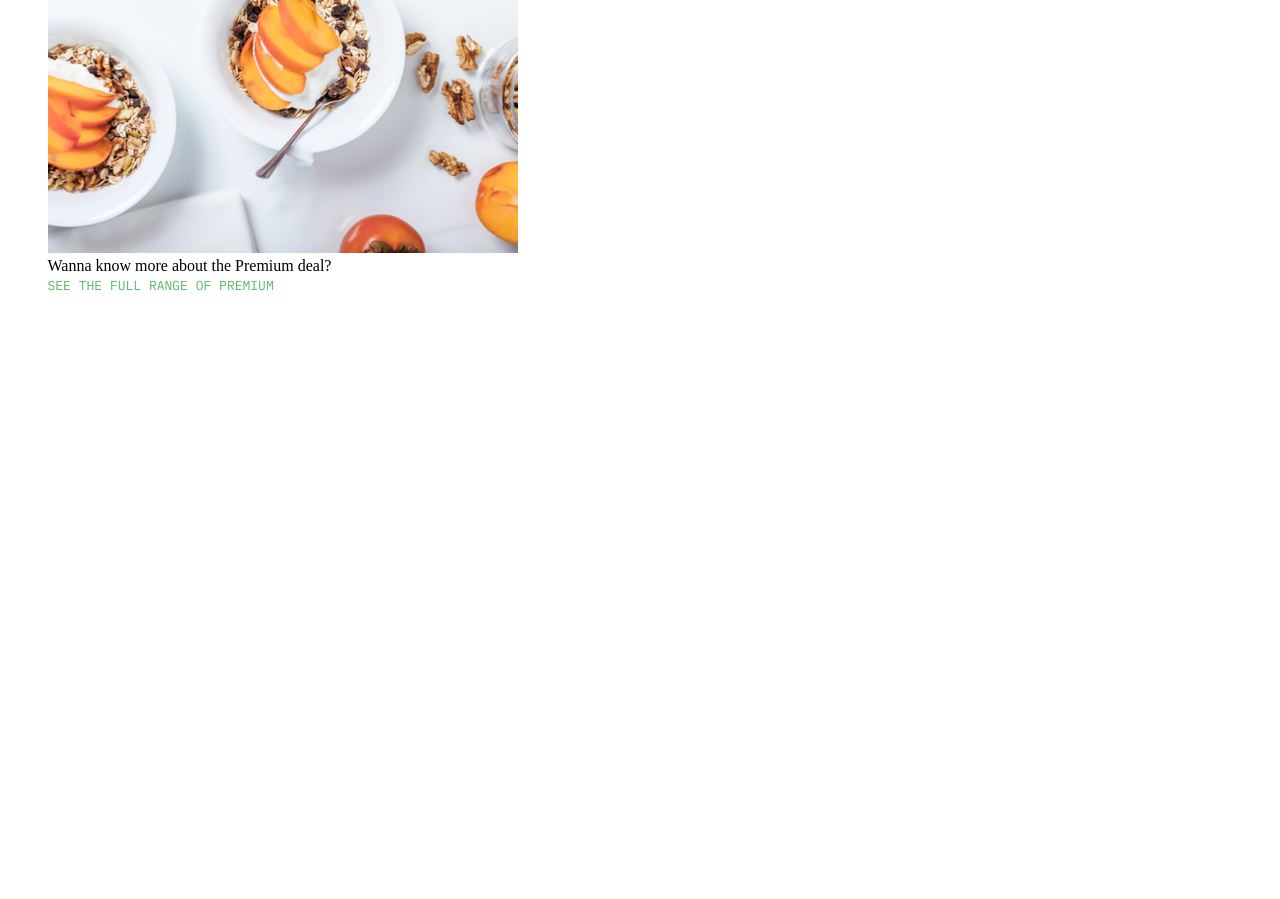
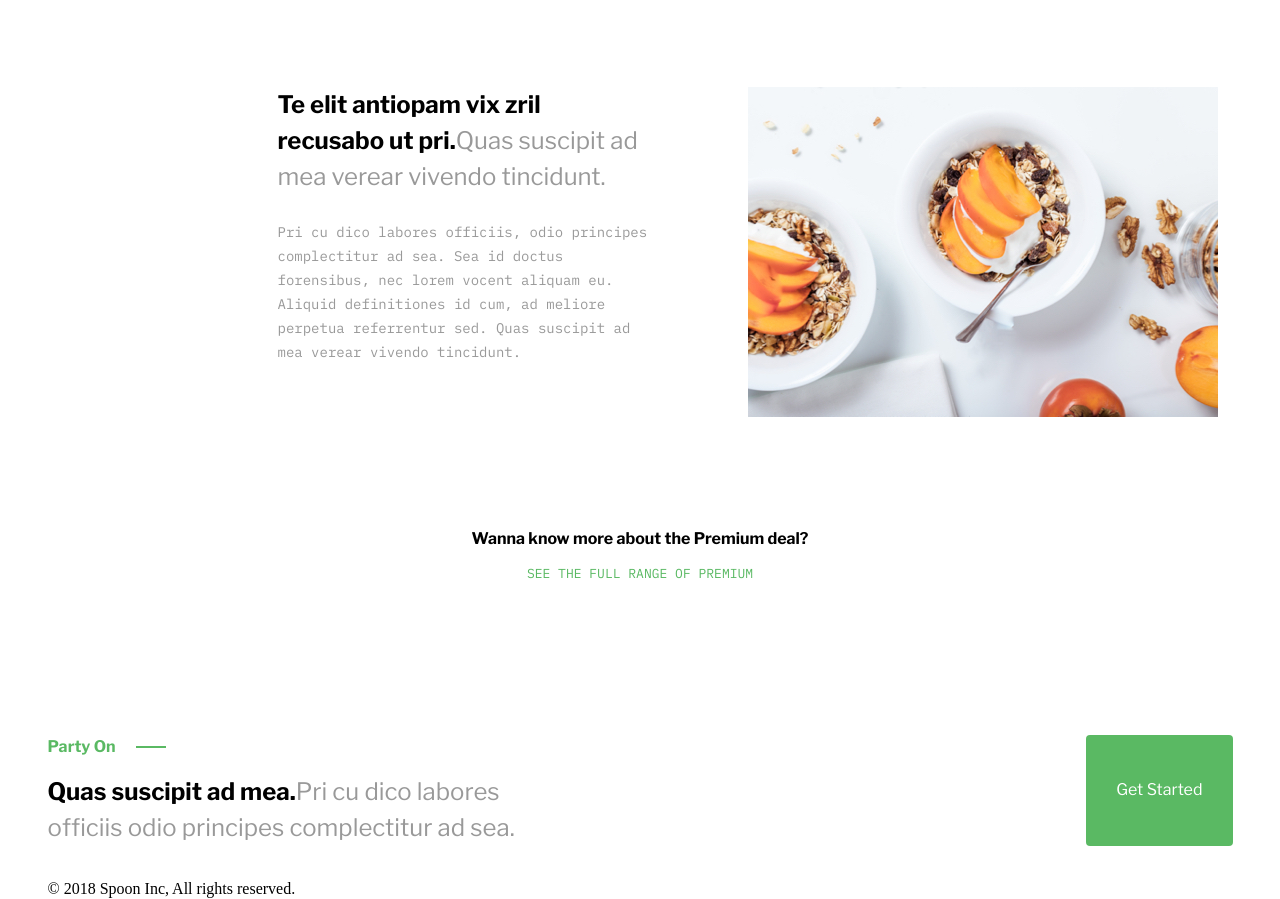
Before and after one commit to Arseniy207/Spoon, a plain HTML site: page index.html in a window 1280 px wide. Shown: the part 2421-3320 px from the top of the page. Before the commit the page ends 2718 px from the top, so only its background shows below. Drawn offline with nearby package versions, Linux system fonts and the light colour scheme.

Commit message:
Add files via upload

```diff
--- a/css/sections/main.css
+++ b/css/sections/main.css
@@ -3,4 +3,5 @@
 @import url(normalize.css);
 @import url(server.css);
 @import url(advert.css);
-@import url(offers.css)
+@import url(offers.css);
+@import url(party.css)
--- a/css/sections/offers.css
+++ b/css/sections/offers.css
@@ -1,28 +1,60 @@
 .offers {
+    margin-top: 224px;
 }
-.container {
-}
+
 .offers__content {
+
 }
 .offers__list {
+
 }
 .offers__item {
+    display: flex;
+    column-gap: 100px;
+}
+.offers__item:last-child{
+    margin-top: 90px;
+    padding-left: 230px;
+}
+.offers__item:first-child{
+    padding-right: 230px;
 }
 .offers__img {
+
 }
 .offers__main-text {
+
 }
-.main-text {
-}
+
 .offers__text {
+    margin-top: 25px;
+    color: rgb(153, 153, 153);
+    font-family: var(--FontIBM) ;
+    font-size: 14px;
+    font-weight: 400;
+    line-height: 24px;
+    letter-spacing: 0%;
+    text-align: left;
 }
 .offers__block {
+max-width: 370px;
 }
 .offers__info {
+margin-top: 110px;
+display: flex;
+flex-direction: column;
+align-items: center;
 }
 .offers__info-text {
+    color: rgb(0, 0, 0);
+    font-family: var(--FontLF);
+    font-size: 16px;
+    font-weight: 700;
+    line-height: 24px;
+    letter-spacing: 0%;
+    text-align: center;
 }
-.link {
+
+.offers__link {
+margin-top: 12px;
 }
-.offers__link {
-}
--- /dev/null
+++ b/css/sections/party.css
@@ -0,0 +1,40 @@
+.party {
+margin-top: 151px;
+
+}
+
+.party__content {
+display: flex;
+justify-content: space-between;
+}
+.party__info-block {
+    max-width: 480px;
+}
+.party__text {
+    font-family: var(--FontLF);
+    font-weight: 700;
+    font-size: 16px;
+    line-height: 150%;
+    color: #5ab963;
+    cursor: pointer;
+    display: flex;
+    align-items: center;
+    column-gap: 20px;
+    margin-bottom: 15px;
+
+}
+.party__text::after{
+content: "" ;
+width: 30px;
+height: 2px;
+background-color: #5ab963;
+display: inline-block;
+
+}
+.party__main-text {
+
+}
+
+
+.party__btn {
+}
--- a/index.html
+++ b/index.html
@@ -96,6 +96,7 @@
             <ul class="offers__list">
                 <li class="offers__item">
                     <img src="img/offers/pic1.png" alt="картинка" class="offers__img">
+                    <div class="offers__block">
                         <div class="offers__main-text main-text">
                             <span>Ex tempor euismod sapientem ouis lexor pro.</span>Ad vix dicta iudico singulis,
                             ius ex mollis veritus.
@@ -104,6 +105,7 @@
                                  eu eos ocurreret splendide hendrerit.
                                  Dicant placerat democritum eos id, sit mollis invidunt mediocritatem ei,
                                   ne fuisset dolores periculis sed.
+                            </div>
                     </div>
                 </li>
                 <li class="offers__item">
@@ -131,5 +133,36 @@
     </div>
 </section>
 
+<section class="party">
+    <div class="container">
+        <div class="party__content">
+            <div class="party__info-block">
+                <div class="party__text">
+                    Party On
+                </div>
+                <div class="party__main-text main-text">
+                    <span>Quas suscipit ad mea.</span>Pri cu dico labores officiis odio
+                     principes complectitur ad sea.
+            </div>
+         </div>
+            <button class="btn party__btn">Get Started</button>
+    </div>
+</section>
+
+    <footer class="footer">
+        <div class="container">
+            <div class="footer__content">
+                <div class="footer__info">
+                    <div class="logo">
+                        <a href="index.html">
+                            <img src="img/grettings/Vector.svg" alt="">
+                        </a>
+                    </div>
+                    <div class="footer__text">© 2018 Spoon Inc, All rights reserved.</div>
+                </div>
+            </div>
+        </div>
+    </footer>
+
 </body>
 </html>
```
Lines whose indentation alone changed are shown as unchanged.
